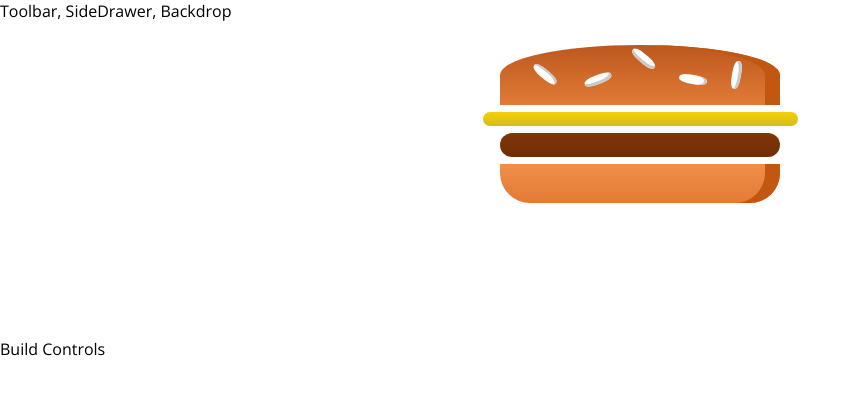
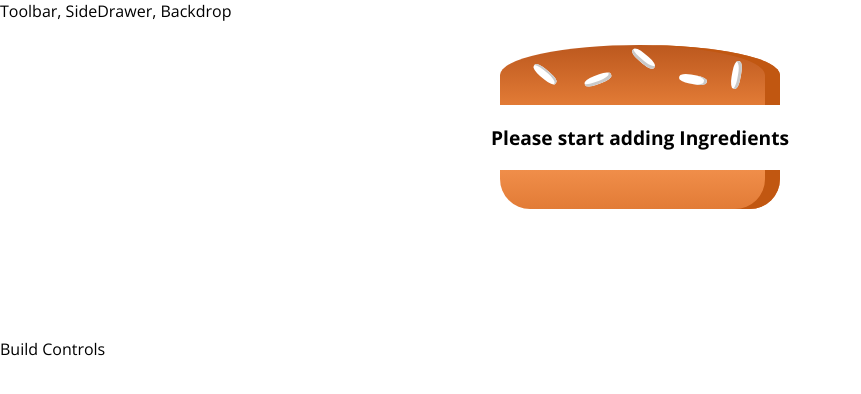
Before and after one commit to MisaelCalvillo/burger-maker-reactjs, a React app: page / in a window 1280 px wide. Shown: the top 394 px of the page, without its empty margins (0-861 px from the left). Built offline with nearby package versions, Linux system fonts and the light colour scheme.

Commit message:
Feat: Add message if there are not Ingredients

```diff
--- a/src/components/Burger/Burger.js
+++ b/src/components/Burger/Burger.js
@@ -4,11 +4,25 @@
 import BurgerIngredient from './BurgerIngredient/BurgerIngredient';
 
 const burger = (props) => {
+
+  let transformedIngredients = Object.keys(props.ingredients)
+      .map(igKey => {
+        return [...Array(props.ingredients[igKey])].map((_, i) => {
+          return <BurgerIngredient key={igKey + i} type={igKey} />;
+        });
+      })
+      .reduce((arr, el) => {
+        return arr.concat(el)
+      }, []);
+
+  if (transformedIngredients.length === 0) {
+    transformedIngredients = <p>Please start adding Ingredients</p>
+  }
+
   return (
     <div className={classes.Burger}>
       <BurgerIngredient type="bread-top" />
-      <BurgerIngredient type="cheese" />
-      <BurgerIngredient type="meat" />
+      {transformedIngredients}
       <BurgerIngredient type="bread-bottom" />
     </div>
   );
--- a/src/containers/BurgerBuilder/BurgerBuilder.js
+++ b/src/containers/BurgerBuilder/BurgerBuilder.js
@@ -5,10 +5,20 @@
 import Burger from './../../components/Burger/Burger';
 
 class BurgerBuilder extends Component {
+
+  state = {
+    ingredients: {
+      salad: 0,
+      bacon: 0,
+      cheese: 0,
+      meat: 0
+    }
+  }
+
   render() {
     return (
       <Aux>
-        <Burger />
+        <Burger ingredients={this.state.ingredients} />
         <div>Build Controls</div>
       </Aux>
     );
```
